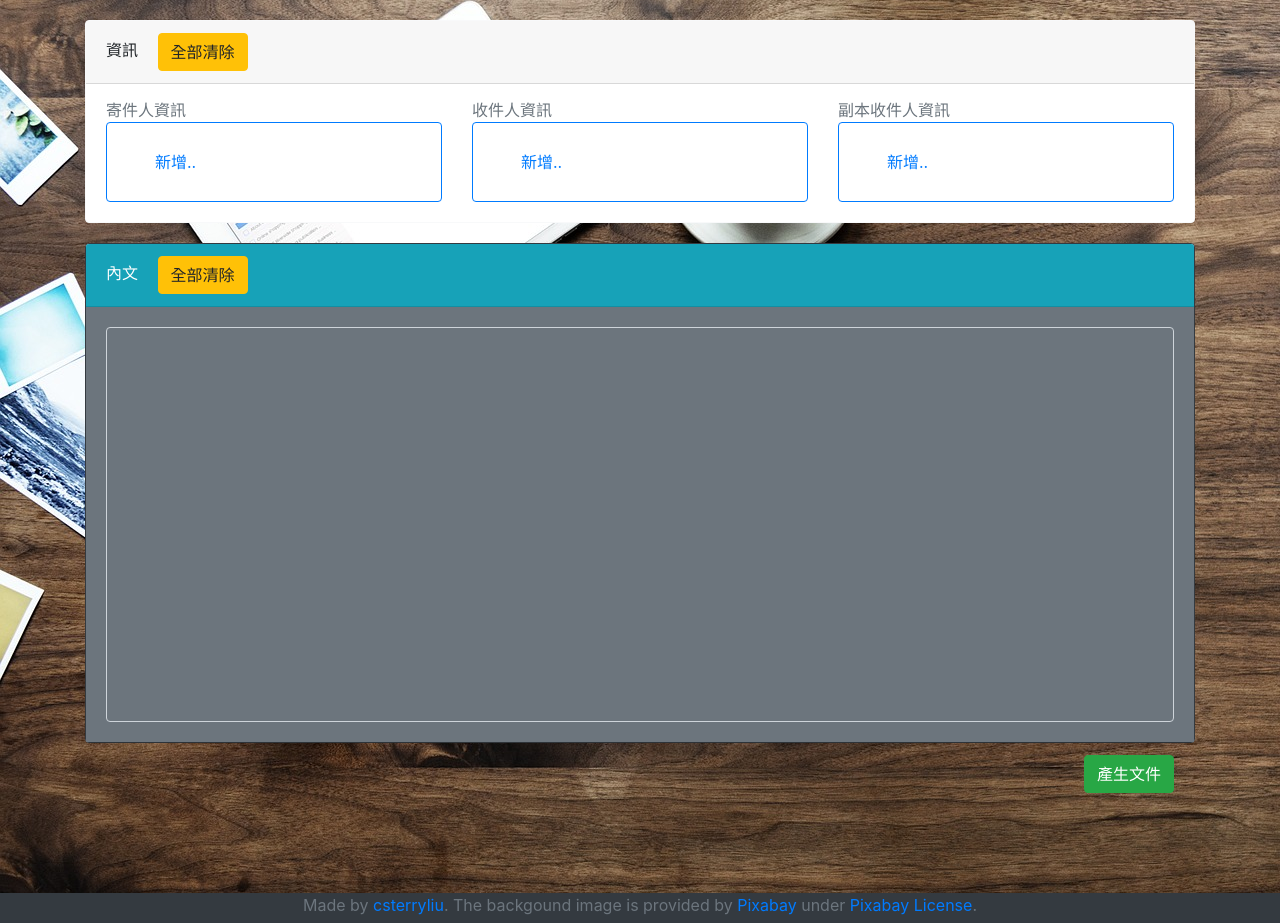
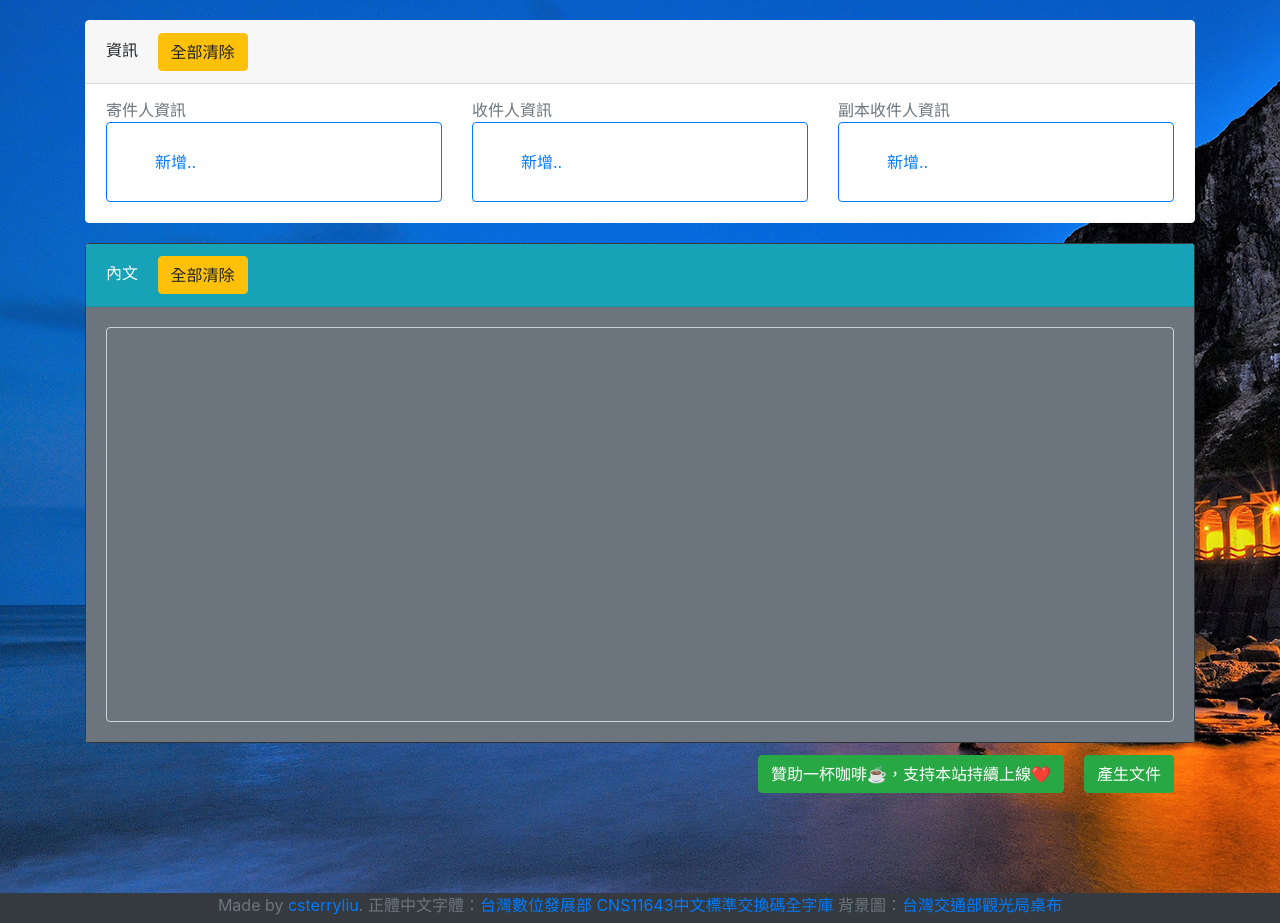
Before and after one commit to csterryliu/Legal-Attest-Letter-Generator-TW-Django, a Django app: page / in a window 1280 px wide. Shown: the part 64-987 px from the top of the page. Run offline with Django 3.2, Linux system fonts and the light colour scheme; parts of the project's set-up code (start-up, migrations or seed data) failed here and were passed over; some libraries are stand-ins or nearby versions.

Commit message:
Add donation link
Besides the link, this patch also makes the following changes:
  1. Update the background image.
  2. Update the copyright information on the footer.

```diff
--- a/lal_web/templates/main.html
+++ b/lal_web/templates/main.html
@@ -14,7 +14,7 @@
         <script src="/static/js/controls.js"></script>
     </head>
 
-    <body background="/static/img/coffee.jpg">
+    <body background="/static/img/taiwan_north_coast.jpg">
         <nav class="navbar navbar-expand-sm bg-dark navbar-dark">
             <ul class="navbar-nav">
                 <li class="nav-item active">
@@ -88,6 +88,7 @@
                 <div class="card-footer bg-transparent" style="margin-bottom:50px">
                     <div class="loader" style="float:left; display:none"></div>
                     <button type="button" class="btn btn-success" style="float:right" onclick="generate_pdf()">產生文件</button>
+                    <button type="button" class="btn btn-success" style="float:right; margin-right:20px" onclick="window.location.href='https://lalgpro.oen.tw/payment-url/3GyNzLYsUOX1GXSPY2GKe9s1V6c'">贊助一杯咖啡☕，支持本站持續上線❤️</button>
                 </div>
             </div>
         </div>
@@ -95,7 +96,8 @@
         <div class="footer">
                 <div class="container">
                   <span class="text-muted">Made by <a target="_blank" href="https://github.com/csterryliu">csterryliu</a>.</span>
-                  <span class="text-muted">The backgound image is provided by <a target="_blank" href="https://pixabay.com/photo-3271749/">Pixabay</a> under <a target="_blank" href="https://pixabay.com/service/license/">Pixabay License</a>.</span>
+                  <span class="text-muted">正體中文字體：<a target="_blank" href="https://www.cns11643.gov.tw">台灣數位發展部 CNS11643中文標準交換碼全字庫</a></span>
+                  <span class="text-muted">背景圖：<a target="_blank" href="https://www.taiwan.net.tw/m1.aspx?sNo=0012076">台灣交通部觀光局桌布</a></span>
                 </div>
         </div>
 
```
Also changed, not shown: lal_web/static/img/coffee.jpg (deleted), lal_web/static/img/taiwan_north_coast.jpg (added).
